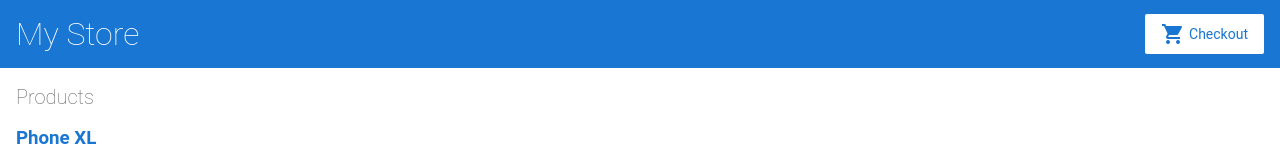
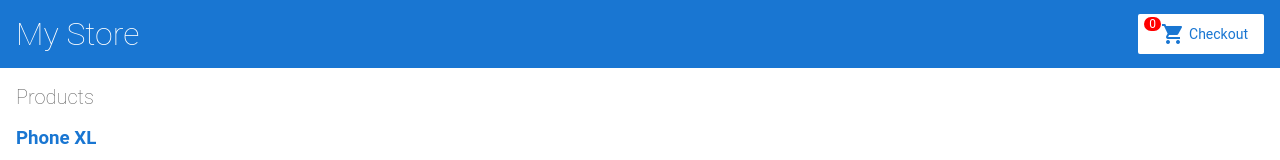
Before and after one commit to vijay42/angular-shopping-cart, an Angular app: page / in a window 1280 px wide. Shown: the top 160 px of the page. Built offline with nearby package versions, Linux system fonts and the light colour scheme.

Commit message:
5 files modified.... Item Count in progress

```diff
--- a/src/app/cart.service.ts
+++ b/src/app/cart.service.ts
@@ -2,14 +2,14 @@ import { Injectable } from '@angular/core';
 import { HttpClient } from '@angular/common/http';
 
 @Injectable({
-  providedIn:'root'
+  providedIn: 'root'
 })
 export class CartService {
   items = [];
 
   constructor(
     private http: HttpClient
-  ) {}
+  ) { }
 
   addToCart(product) {
     this.items.push(product);
@@ -24,7 +24,7 @@ export class CartService {
     return this.items;
   }
 
-getShippingPrices() {
+  getShippingPrices() {
     return this.http.get('/assets/shipping.json');
   }
 }
--- a/src/app/product-details/product-details.component.ts
+++ b/src/app/product-details/product-details.component.ts
@@ -3,6 +3,7 @@ import { ActivatedRoute } from '@angular/router';
 
 import { products } from '../products';
 import { CartService } from '../cart.service';
+import { Output, EventEmitter } from '@angular/core';
 
 @Component({
   selector: 'app-product-details',
@@ -12,6 +13,7 @@ import { CartService } from '../cart.service';
 export class ProductDetailsComponent implements OnInit {
 
   product;
+ @Output() notifyCount = new EventEmitter();
   constructor(
     private route: ActivatedRoute,
     private cartService: CartService,
@@ -23,9 +25,10 @@ export class ProductDetailsComponent implements OnInit {
   });
   }
 
-  addToCart(product) {
+  addToCart(product1) {
     window.alert('Your product has been added to the cart!');
-    this.cartService.addToCart(product);
+    this.cartService.addToCart(product1);
+    this.notifyCount.emit();
   }
 
 }
--- a/src/app/top-bar/top-bar.component.css
+++ b/src/app/top-bar/top-bar.component.css
@@ -1,4 +1,24 @@
+.badge {
+  padding-left: 9px;
+  padding-right: 9px;
+  -webkit-border-radius: 9px;
+  -moz-border-radius: 9px;
+  border-radius: 9px;
+}
 
+.label-warning[href],
+.badge-warning[href] {
+  background-color: #c67605;
+}
+#lblCartCount {
+    font-size: 12px;
+    background: #ff0000;
+    color: #fff;
+    padding: 0 5px;
+    vertical-align: top;
+    margin-left: -10px;
+    margin-top:-20px;
+}
 
 /*
 Copyright Google LLC. All Rights Reserved.
--- a/src/app/top-bar/top-bar.component.html
+++ b/src/app/top-bar/top-bar.component.html
@@ -2,7 +2,10 @@
   <h1>My Store</h1>
 </a>
 
-<a [routerLink]="['/cart']" class="button fancy-button"><i class="material-icons">shopping_cart</i>Checkout</a>
+<a [routerLink]="['/cart']" class="button fancy-button">
+<span class='badge badge-warning' id='lblCartCount'> {{itemCount}} </span>
+<i class="material-icons">shopping_cart
+  </i>Checkout</a>
 <!--
 Copyright Google LLC. All Rights Reserved.
 Use of this source code is governed by an MIT-style license that
--- a/src/app/top-bar/top-bar.component.ts
+++ b/src/app/top-bar/top-bar.component.ts
@@ -1,4 +1,5 @@
 import { Component, OnInit } from '@angular/core';
+import { CartService } from '../cart.service';
 
 @Component({
   selector: 'app-top-bar',
@@ -6,8 +7,12 @@ import { Component, OnInit } from '@angular/core';
   styleUrls: ['./top-bar.component.css']
 })
 export class TopBarComponent implements OnInit {
-
-  constructor() { }
+itemCount=0;
+ constructor(
+    private cartService: CartService
+  ) {
+    this.itemCount = this.cartService.getItems().length;
+  }
 
   ngOnInit() {
   }
```
